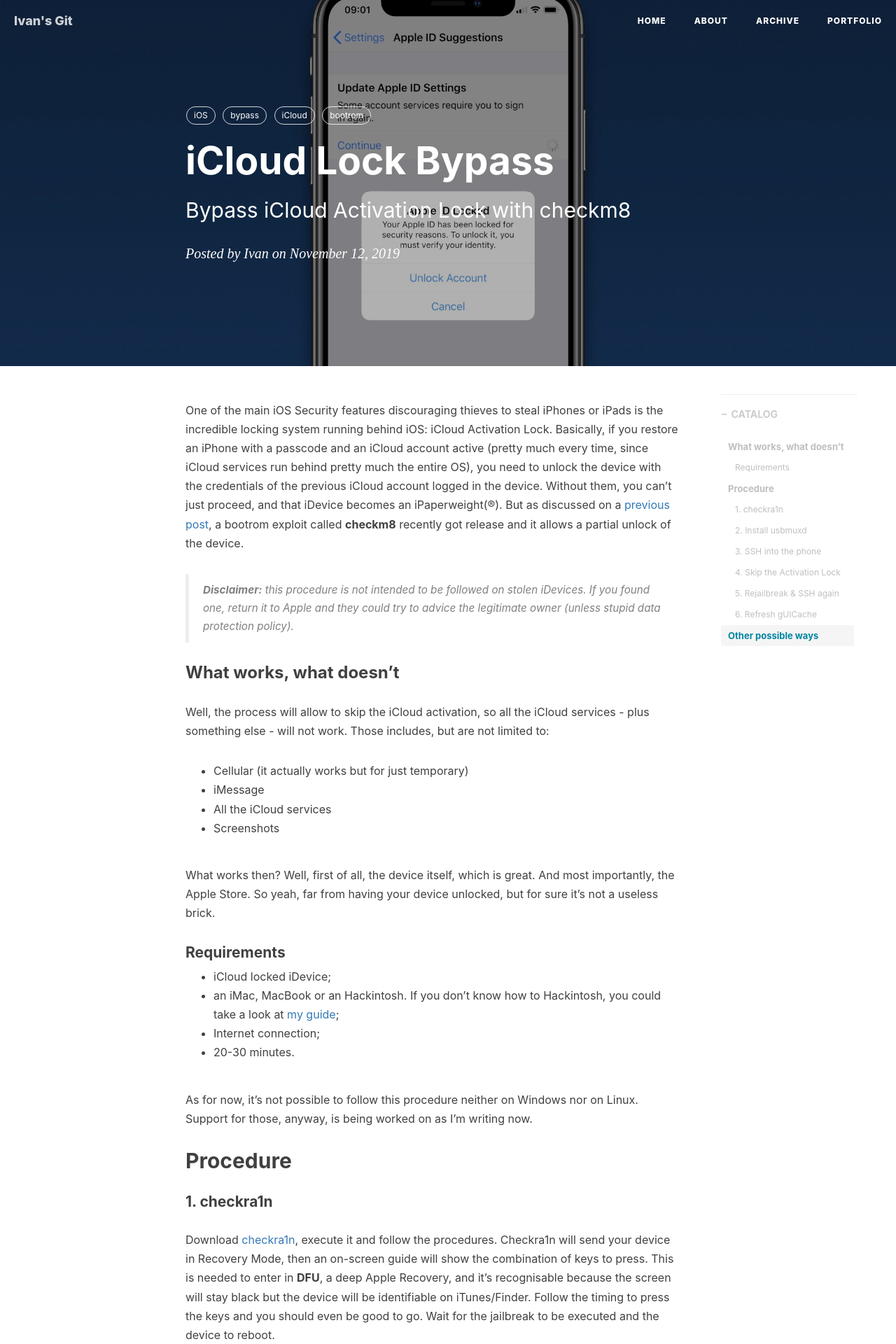
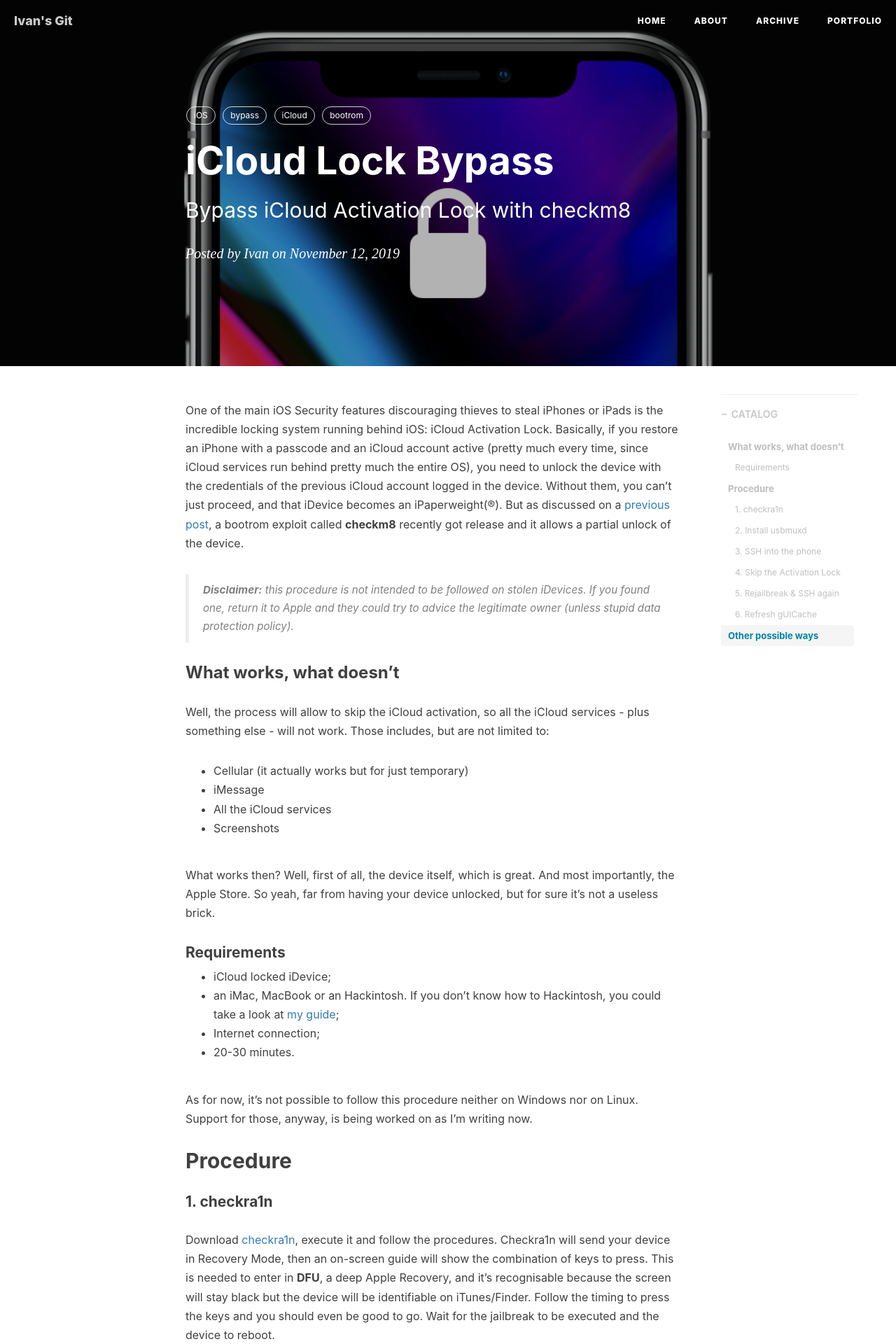
Before and after one commit to ivancristina/ivancristina.github.io, a Jekyll site: the page built from _posts/2019-11-12-iCloudBypass.markdown, in a window 1280 px wide. Shown: the top 1920 px of the page at 70% size. Built offline with Jekyll 4.4.1, drawn with Linux system fonts in a browser that asks for light colours; nearby versions of some CDN libraries; comment, search, counter and statistics services are not loaded.

Commit message:
Switched background

```diff
--- a/_posts/2019-11-12-iCloudBypass.markdown
+++ b/_posts/2019-11-12-iCloudBypass.markdown
@@ -4,7 +4,7 @@
 subtitle:   "Bypass iCloud Activation Lock with checkm8"
 date:       2019-11-12
 author:     "Ivan"
-header-img: "img/post-bg-icloud.jpg"
+header-img: "img/post-bg-icloud.png"
 header-mask:  0.3
 catalog:      true
 tags:
```
Also changed, not shown: img/post-bg-icloud.jpg (deleted), img/post-bg-icloud.png (added).
